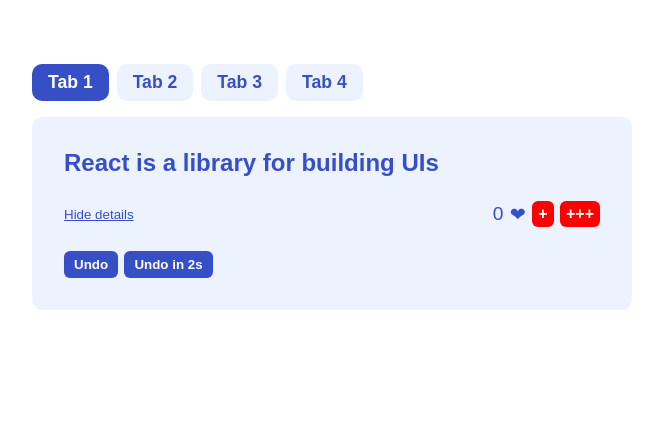
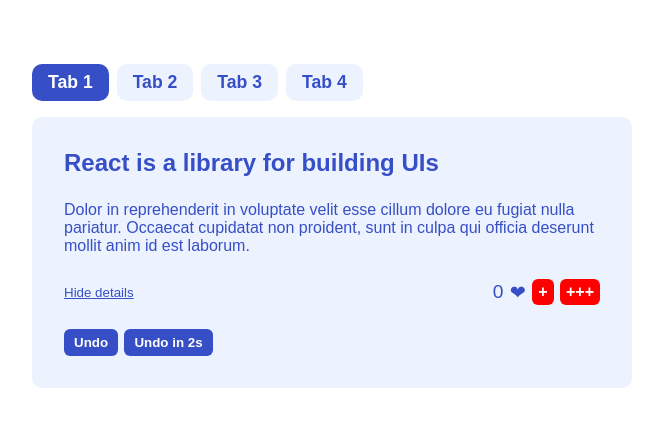
Before and after one commit to amuhammed005/Learn_React, a React (Vite) app in the folder 08-how-react-works/: page / in a window 1280 px wide. Shown: the top 426 px of the page, without its empty margins (308-971 px from the left). Built offline with nearby package versions, Linux system fonts and the light colour scheme.

Commit message:
Added the key prop and conditional UI rendering for seamless UX

```diff
--- a/08-how-react-works/src/App.jsx
+++ b/08-how-react-works/src/App.jsx
@@ -34,7 +34,10 @@
       </div>
 
       {activeTab <= 2 ? (
-        <TabbedContent content={content.at(activeTab)} />
+        <TabbedContent
+          content={content.at(activeTab)}
+          key={content.at(activeTab).summary}
+        />
       ) : (
         <DifferentContent />
       )}
@@ -55,7 +58,7 @@
 
 function TabbedContent({ content }) {
   const [likes, setLikes] = useState(0);
-  const [showDetails, setShowDetails] = useState(false);
+  const [showDetails, setShowDetails] = useState(true);
 
   function handleSingleCount() {
     setLikes((c) => c + 1);
@@ -72,7 +75,7 @@
 
       <div className="controls">
         <button onClick={() => setShowDetails((show) => !show)}>
-          Hide details
+          {showDetails ? "Hide" : "Show"} details
         </button>
 
         <div className="controls-btns">
```
